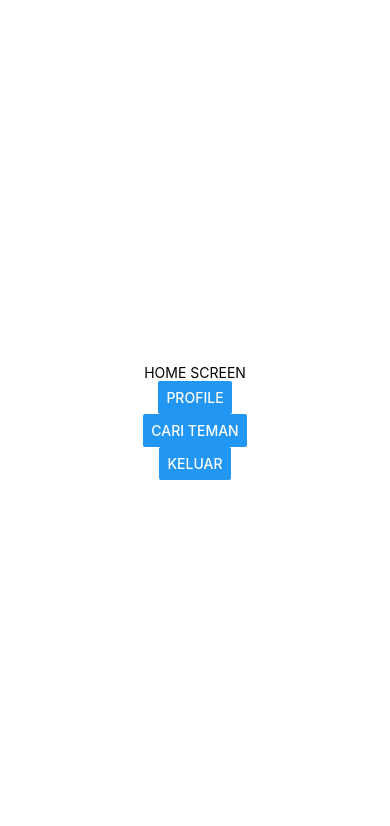
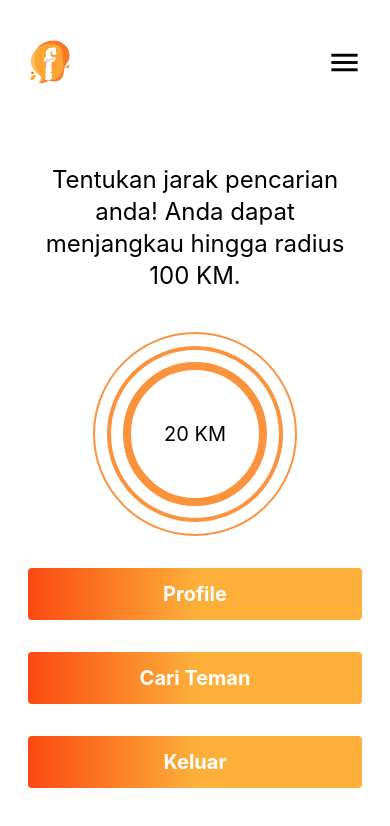
Before and after one commit to adislksn/finally, a React Native app: screen /Home in a window 390 px wide. Shown: the top 826 px of the page. Built offline with nearby package versions, Linux system fonts and the light colour scheme.

Commit message:
Vector-icons + home

```diff
--- a/App.js
+++ b/App.js
@@ -5,7 +5,7 @@ import Navigator from './src/Navigator';
 function App() {
   return (
     <View style={style.container}>
-      <StatusBar style="light" />
+      <StatusBar style="auto" />
       <Navigator />
     </View>
   );
--- a/package.json
+++ b/package.json
@@ -9,6 +9,7 @@
     "web": "expo start --web"
   },
   "dependencies": {
+    "@expo/vector-icons": "^13.0.0",
     "@react-native-async-storage/async-storage": "^1.17.11",
     "@react-navigation/native": "^6.0.16",
     "@react-navigation/native-stack": "^6.9.4",
--- a/src/Navigator.jsx
+++ b/src/Navigator.jsx
@@ -7,14 +7,14 @@ import {
   Maps, Home, Login, Welcome, Profile, Register, ChatRoom,
 } from './screens';
 
-const initialScreenName = INITIAL_SCREEN;
+const initialScreenName = INITIAL_SCREEN || 'Welcome';
 const Stack = createNativeStackNavigator();
 console.log('Show Screen:', initialScreenName);
 
 function Routes() {
   return (
     <NavigationContainer>
-      <Stack.Navigator initialRouteName="Welcome" screenOptions={{ headerShown: false }}>
+      <Stack.Navigator initialRouteName={INITIAL_SCREEN} screenOptions={{ headerShown: false }}>
         <Stack.Screen name="Welcome" component={Welcome} />
         <Stack.Screen name="Login" component={Login} />
         <Stack.Screen name="Register" component={Register} />
--- a/src/screens/Home.jsx
+++ b/src/screens/Home.jsx
@@ -1,7 +1,9 @@
 import {
-  StyleSheet, Text, View, Button,
+  StyleSheet, Text, View, Image, StatusBar, TouchableOpacity
 } from 'react-native';
+import { MaterialIcons } from '@expo/vector-icons';
 import { Slider } from 'react-input-slider';
+import Btn from '../component/Btn';
 
 function Home(props) {
   const { navigation } = props;
@@ -22,11 +24,30 @@ function Home(props) {
   };
 
   return (
-    <View style={styles.container}>
-      <Text>HOME SCREEN</Text>
-      <Button title="Profile" onPress={() => press.toProfile()} />
-      <Button title="Cari Teman" onPress={() => press.toMaps()} />
-      <Button title="Keluar" onPress={() => press.logout()} />
+    <View className="flex-1 bg-white py-10 px-7">
+      <StatusBar style="dark" />
+      <View className="flex-row items-center w-full justify-between">
+        <Image className="w-11 h-11" source={require('../assets/finally.png')} />
+        <TouchableOpacity className="">
+          <MaterialIcons name="menu" size={35} color="black" />
+        </TouchableOpacity>
+      </View>
+      <Text className="text-center text-2xl pt-20 ">Tentukan jarak pencarian anda! Anda dapat menjangkau hingga radius 100 KM.</Text>
+
+      <View className="items-center justify-center pt-10">
+        <View className="rounded-full border-orange-400 border-2 p-3">
+          <View className="rounded-full border-orange-400 border-4 p-3 w-max">
+            <View className="rounded-full border-orange-400 border-8 w-36 h-36 p-3 justify-center items-center">
+              <Text className="text-xl">20 KM</Text>
+            </View>
+          </View>
+        </View>
+      </View>
+      <View>
+      <Btn text="Profile" pindah={press.toProfile}/>
+      <Btn text="Cari Teman" pindah={press.toMaps} />
+      <Btn text="Keluar" pindah={press.logout} />
+      </View>
     </View>
   );
 }
```
Also changed, not shown: src/screens/Welcome.jsx (+0 -9 lines), 1 other file (tests, documents, lock files or other folders).
